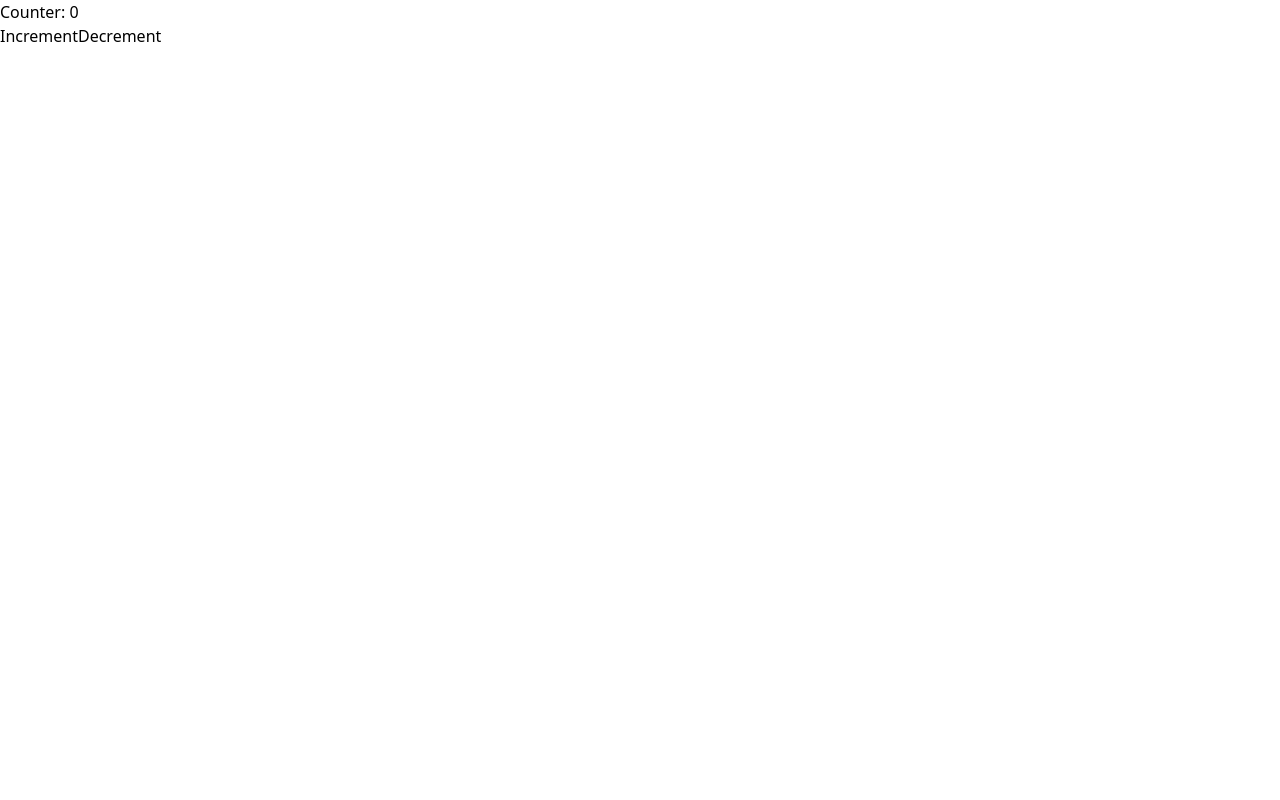
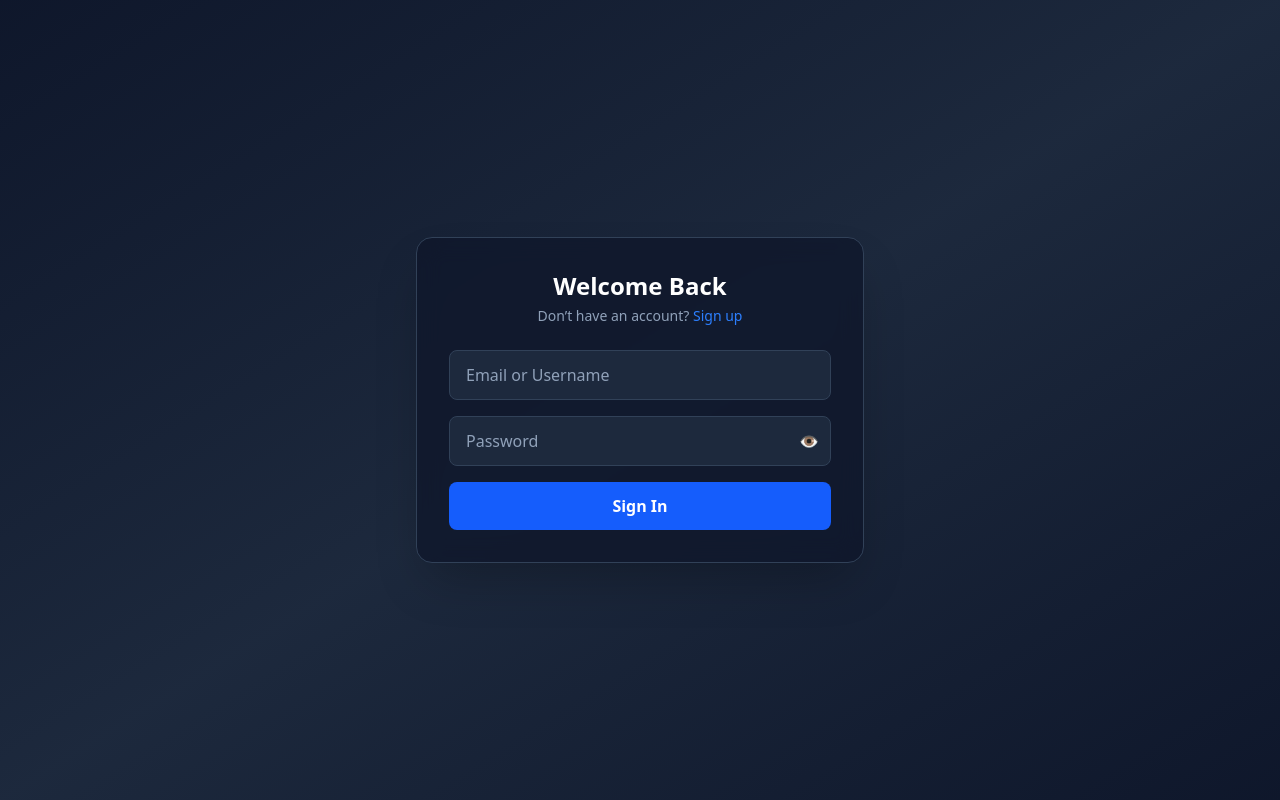
Before and after one commit to Nikonus/Y_project, a React app in the folder FRONTEND/: page /login in a window 1280 px wide. Built offline with nearby package versions, Linux system fonts and the light colour scheme; no server answers; the HTML template or start-up script is replaced by a standard one.

Commit message:
feat: configure app entry point, routing, and Vite setup

```diff
--- a/FRONTEND/src/App.jsx
+++ b/FRONTEND/src/App.jsx
@@ -1,15 +1,18 @@
 import React from "react";
-import { useState } from "react";
+import { BrowserRouter, Routes, Route } from "react-router-dom";
+import Home from "./pages/Home";
+import Login from "./pages/Login";
+import Register from "./pages/Register";
 
 function App() {
-  const [count, setCount] = useState(0);
-
   return (
-    <div className="App">
-      <h1>Counter: {count}</h1>
-      <button onClick={() => setCount(count + 1)}>Increment</button>
-      <button onClick={() => setCount(count - 1)}>Decrement</button>
-    </div>
+    <BrowserRouter>
+      <Routes>
+        <Route path="/" element={<Home />} />
+        <Route path="/login" element={<Login />} />
+        <Route path="/register" element={<Register />} />
+      </Routes>
+    </BrowserRouter>
   );
 }
 
--- a/FRONTEND/src/main.jsx
+++ b/FRONTEND/src/main.jsx
@@ -1,12 +1,13 @@
 import React from "react";
 import ReactDOM from "react-dom/client";
 import App from "./App";
+import { AuthProvider } from "./context/AuthContext";
 import "./index.css";
 
 ReactDOM.createRoot(document.getElementById("root")).render(
   <React.StrictMode>
-
-    <App />
+    <AuthProvider>
+      <App />
+    </AuthProvider>
   </React.StrictMode>
-
 );
--- a/FRONTEND/src/routes/AppRoutes.jsx
+++ b/FRONTEND/src/routes/AppRoutes.jsx
@@ -0,0 +1,40 @@
+import { BrowserRouter, Routes, Route } from "react-router-dom";
+import Login from "../pages/Login";
+import Home from "../pages/Home";
+import Watch from "../pages/Watch";
+import Upload from "../pages/Upload";
+import ProtectedRoute from "../components/ProtectedRoute";
+import Channel from "../pages/Channel";
+import Register from "../pages/Register";
+import Dashboard from "../pages/Dashboard";
+import EditVideo from "../pages/EditVideo";
+import Playlists from "../pages/Playlists";
+import CreatePlaylist from "../pages/CreatePlaylist";
+import Profile from "../pages/Profile";
+import PlaylistDetails from "../pages/PlaylistDetails";
+const AppRoutes = () => {
+  return (
+    <BrowserRouter>
+      <Routes>
+        {/* Public Route */}
+        <Route path="/login" element={<Login />} />
+
+        {/* Protected Routes */}
+        <Route element={<ProtectedRoute />}>
+          <Route path="/" element={<Home />} />
+          <Route path="/watch/:videoId" element={<Watch />} />
+          <Route path="/upload" element={<Upload />} />
+          <Route path="/channel/:channelId" element={<Channel />} />
+          <Route path="/dashboard" element={<Dashboard />} />
+            <Route path="/edit/:videoId" element={<EditVideo />} />
+          <Route path="/playlists" element={<Playlists />} />
+            <Route path="/playlists/create" element={<CreatePlaylist />} />
+            <Route path="/playlists/:playlistId" element={<PlaylistDetails />} />
+          <Route path="/channel/:userId" element={<Profile />} />
+        </Route>
+      </Routes>
+    </BrowserRouter>
+  );
+};
+
+export default AppRoutes;
--- a/FRONTEND/vite.config.js
+++ b/FRONTEND/vite.config.js
@@ -1,8 +1,10 @@
 import { defineConfig } from 'vite'
+import react from '@vitejs/plugin-react'
 import tailwindcss from '@tailwindcss/vite'
 
 export default defineConfig({
   plugins: [
-    tailwindcss(),
+    react(),
+    tailwindcss(), // ✅ REQUIRED
   ],
 })
```
